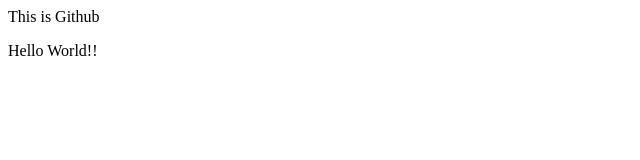
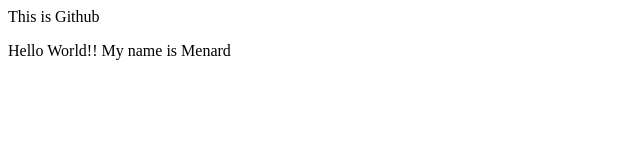
Before and after one commit to menardfamini/IT107_CaseStudy, a plain HTML site: page index.html in a window 1280 px wide. Shown: the whole page, without its empty margins (0-640 px from the left). Drawn offline with Linux system fonts and the light colour scheme.

Commit message:
Add introduction line to index.html

```diff
--- a/index.html
+++ b/index.html
@@ -4,6 +4,7 @@
 
 <p>
   Hello World!!
+  My name is Menard
 </p>
 
 
```
